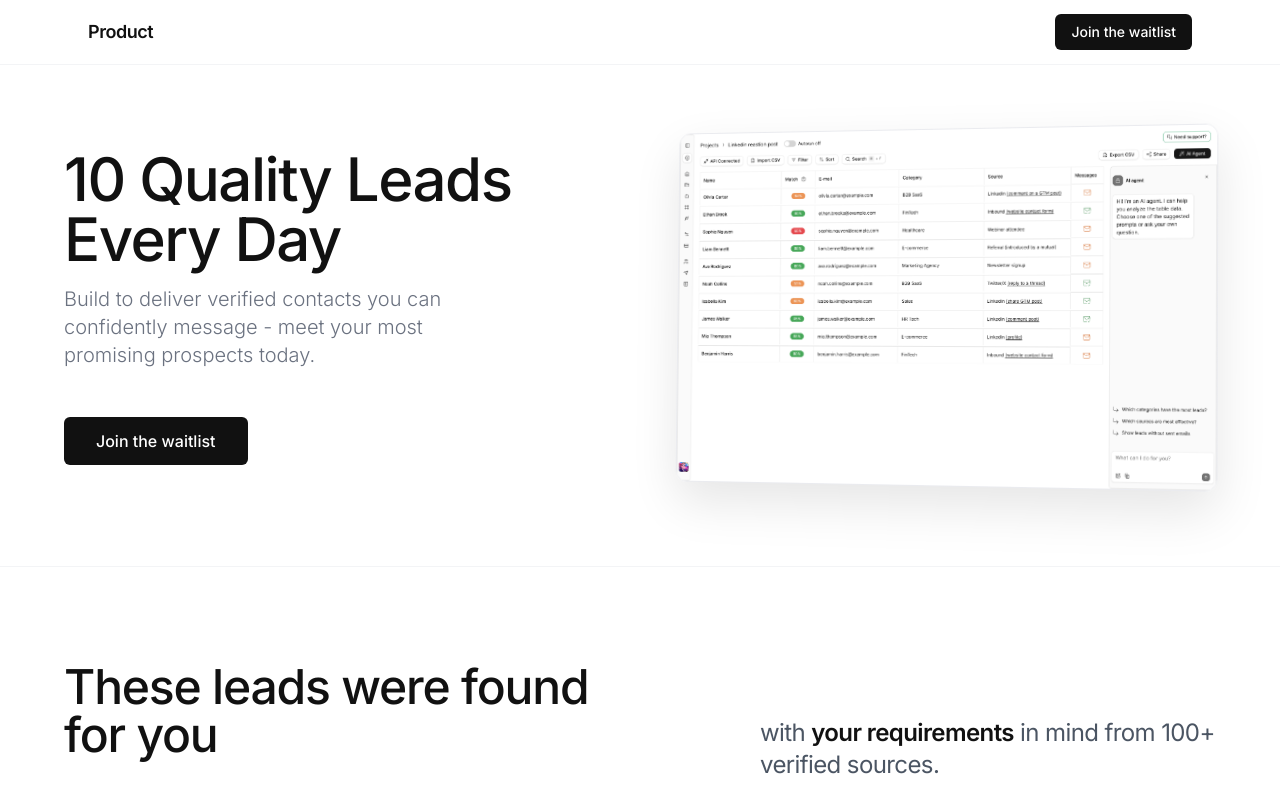
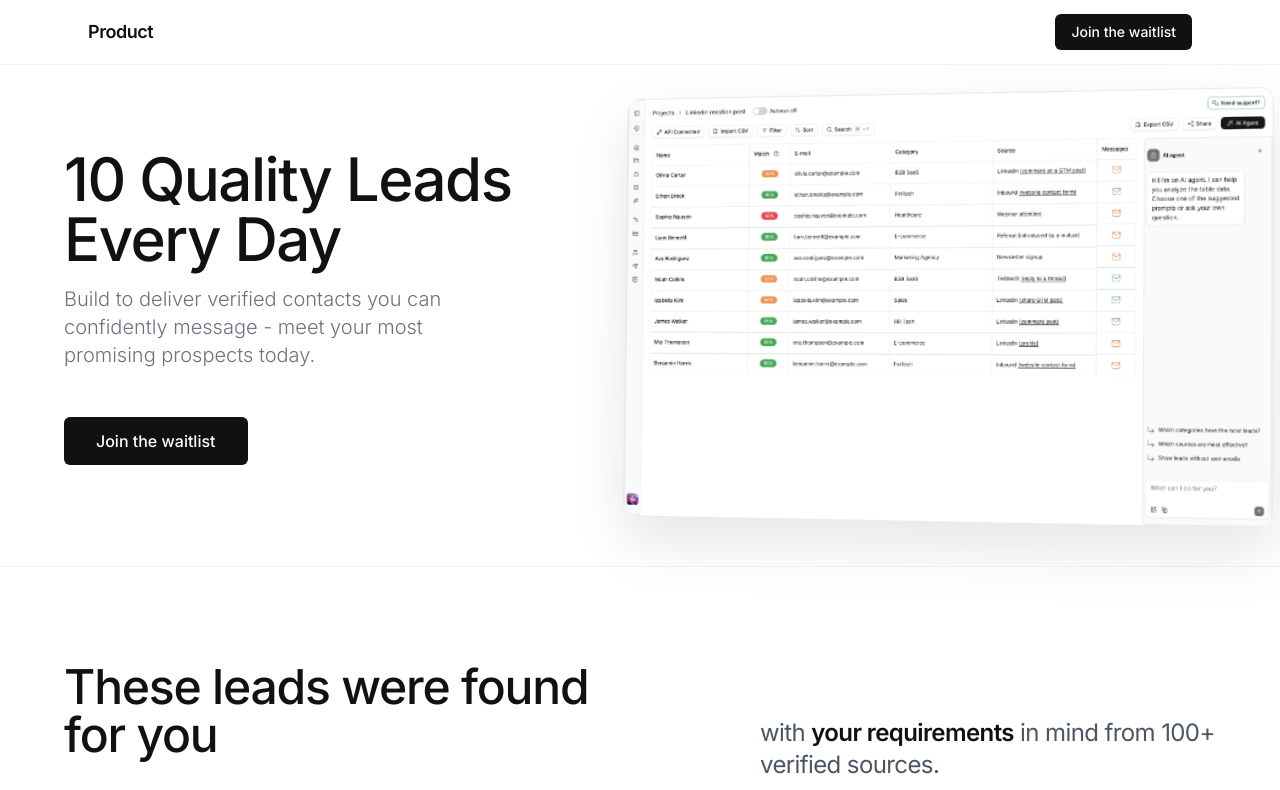
Before and after one commit to Nueve-Info/bet1-gridGPT-founder, a React (Vite) app: page / in a window 1280 px wide. Shown: the top 790 px of the page. Built offline with nearby package versions, Linux system fonts and the light colour scheme; grey boxes are pictures that could not be loaded; some icons are missing.

Commit message:
feat: enlarge hero image for better prominence

```diff
--- a/src/LandingPage.tsx
+++ b/src/LandingPage.tsx
@@ -296,9 +296,9 @@ export default function LandingPage() {
                 <Button className="h-11 sm:h-12 px-6 sm:px-8 text-sm sm:text-base bg-[#111111] text-white hover:bg-black/90 rounded-md w-full sm:w-auto">Join the waitlist</Button>
             </div>
           </div>
-          <div className="hero-animate relative w-full flex items-center justify-center order-1 lg:order-2">
+          <div className="hero-animate relative w-full flex items-center justify-center lg:justify-end order-1 lg:order-2">
             {/* Tilt Container */}
-            <Tilt className="w-full max-w-[640px] group" rotationFactor={8} perspective={2000}>
+            <Tilt className="w-full max-w-[640px] lg:max-w-none lg:scale-[1.2] lg:origin-center group" rotationFactor={8} perspective={2000}>
                 {/* 3D Rotated Card (Base static skew + Dynamic tilt) */}
                 {/* Note: We apply the static skew to a wrapper, and let Tilt handle the dynamic part, OR we combine them. */}
                 {/* Since Tilt component wraps children in a transform div, we need to be careful not to conflict transforms. */}
```
